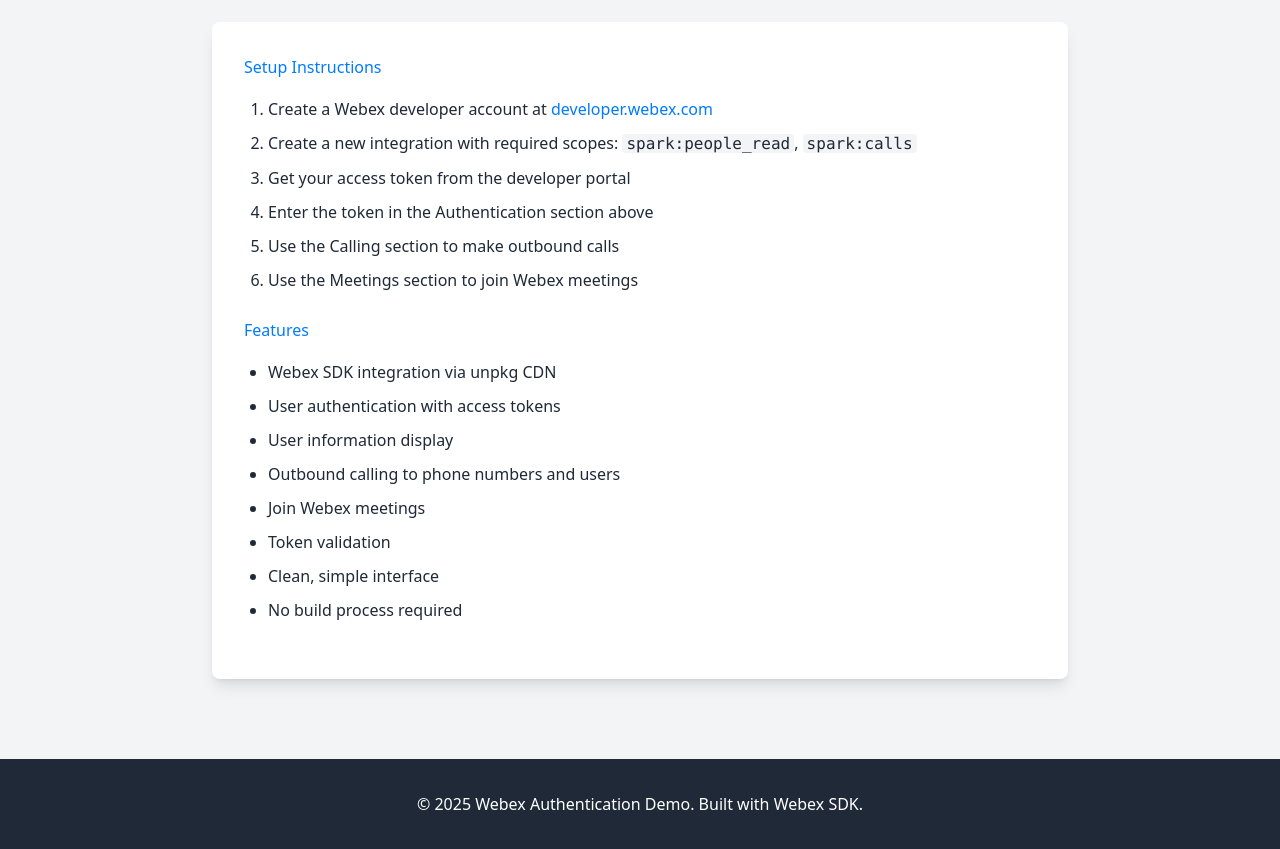
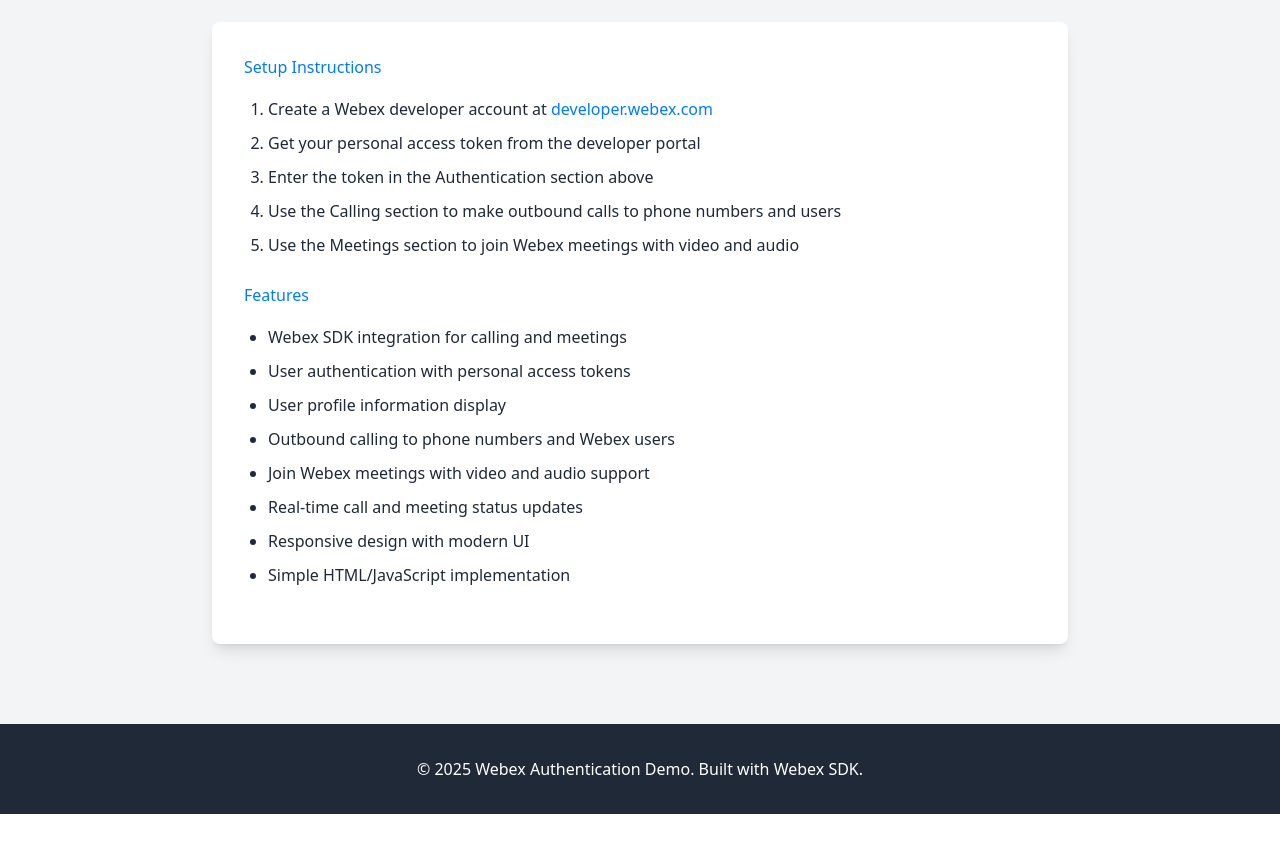
Before and after one commit to dkalinkov/test-webex-demo-vibe, a website: page index.html in a window 1280 px wide. Shown: the part 2600-3449 px from the top of the page. After the commit the page ends 3414 px from the top, so only its background shows below. Drawn offline with nearby package versions, Linux system fonts and the light colour scheme.

Commit message:
chore: update readme

```diff
--- a/index.html
+++ b/index.html
@@ -177,23 +177,22 @@
                     <h3 class="text-webex-blue mb-4">Setup Instructions</h3>
                     <ol class="ml-6 mb-6 list-decimal">
                         <li class="mb-2">Create a Webex developer account at <a href="https://developer.webex.com" target="_blank" class="text-webex-blue no-underline hover:underline">developer.webex.com</a></li>
-                        <li class="mb-2">Create a new integration with required scopes: <code class="bg-gray-100 px-1 rounded">spark:people_read</code>, <code class="bg-gray-100 px-1 rounded">spark:calls</code></li>
-                        <li class="mb-2">Get your access token from the developer portal</li>
+                        <li class="mb-2">Get your personal access token from the developer portal</li>
                         <li class="mb-2">Enter the token in the Authentication section above</li>
-                        <li class="mb-2">Use the Calling section to make outbound calls</li>
-                        <li class="mb-2">Use the Meetings section to join Webex meetings</li>
+                        <li class="mb-2">Use the Calling section to make outbound calls to phone numbers and users</li>
+                        <li class="mb-2">Use the Meetings section to join Webex meetings with video and audio</li>
                     </ol>
 
                     <h3 class="text-webex-blue mb-4">Features</h3>
                     <ul class="ml-6 mb-6 list-disc">
-                        <li class="mb-2">Webex SDK integration via unpkg CDN</li>
-                        <li class="mb-2">User authentication with access tokens</li>
-                        <li class="mb-2">User information display</li>
-                        <li class="mb-2">Outbound calling to phone numbers and users</li>
-                        <li class="mb-2">Join Webex meetings</li>
-                        <li class="mb-2">Token validation</li>
-                        <li class="mb-2">Clean, simple interface</li>
-                        <li class="mb-2">No build process required</li>
+                        <li class="mb-2">Webex SDK integration for calling and meetings</li>
+                        <li class="mb-2">User authentication with personal access tokens</li>
+                        <li class="mb-2">User profile information display</li>
+                        <li class="mb-2">Outbound calling to phone numbers and Webex users</li>
+                        <li class="mb-2">Join Webex meetings with video and audio support</li>
+                        <li class="mb-2">Real-time call and meeting status updates</li>
+                        <li class="mb-2">Responsive design with modern UI</li>
+                        <li class="mb-2">Simple HTML/JavaScript implementation</li>
                     </ul>
                 </div>
             </div>
```
Also changed, not shown: README.md.
